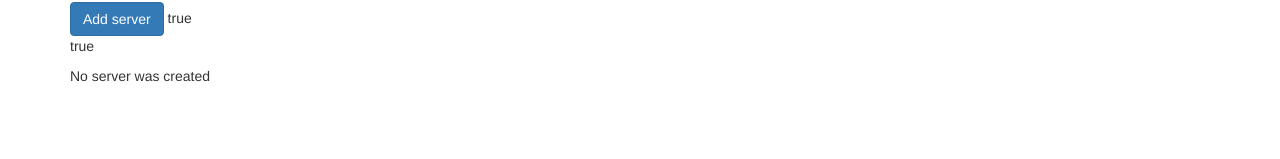
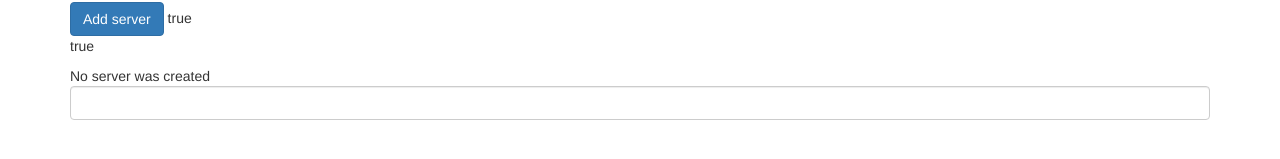
Before and after one commit to onlinechetan/myAngularLearning, an Angular app: page / in a window 1280 px wide. Shown: the part 345-504 px from the top of the page. Built offline with nearby package versions, Linux system fonts and the light colour scheme.

Commit message:
event binding

```diff
--- a/src/app/servers/servers.component.html
+++ b/src/app/servers/servers.component.html
@@ -9,3 +9,7 @@
 {{allowNewServer}} <!-- string interpolation -->
 <p [innerText]="allowNewServer"></p> <!--property binding-->
 {{serverCreationStatus}}
+
+<input
+type="text" class ="form-control" (input)="onUpdateServerName($event)">
+<p>{{serverName}}</p>
--- a/src/app/servers/servers.component.ts
+++ b/src/app/servers/servers.component.ts
@@ -19,6 +19,7 @@
 export class ServersComponent implements OnInit {
   allowNewServer = false;
   serverCreationStatus = "No server was created ";
+  serverName = '';
 
   constructor() {
     setTimeout(() => {
@@ -31,6 +32,11 @@
 
   onCreateServer() {
     this.serverCreationStatus = "server was created";
+    console.log("value of serverCreationStatus: "+this.serverCreationStatus);
+  }
+
+  onUpdateServerName(event:Event) {
+    this.serverName=(<HTMLInputElement>event.target).value;
   }
 
 }
```
